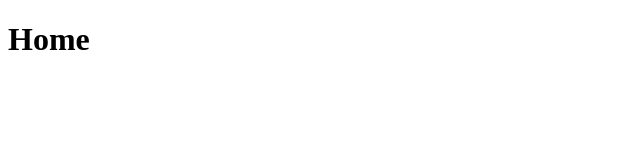
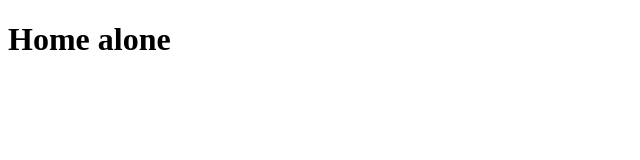
Before and after one commit to Roxel234/linode_app, a website: page index.html in a window 1280 px wide. Shown: the whole page, without its empty margins (0-640 px from the left). Drawn offline with Linux system fonts and the light colour scheme.

Commit message:
update 4

```diff
--- a/index.html
+++ b/index.html
@@ -6,6 +6,6 @@
 	<title>Home Page</title>
 </head>
 <body>
-	<h1>Home</h1>
+	<h1>Home alone</h1>
 </body>
 </html>
--- a/index.js
+++ b/index.js
@@ -2,7 +2,7 @@
 const app = express();
 const port = process.env.PORT || 8080;
 const { readFile } = require("fs");
-
+//Hey
 app.get("/",function(req,res){
 	readFile("./index.html","utf-8",(err,html)=>{
 		if (err) {
--- a/package.json
+++ b/package.json
@@ -1,6 +1,6 @@
 {
   "name": "linode",
-  "version": "1.0.0",
+  "version": "1.1.0",
   "description": "",
   "main": "index.js",
   "scripts": {
```
